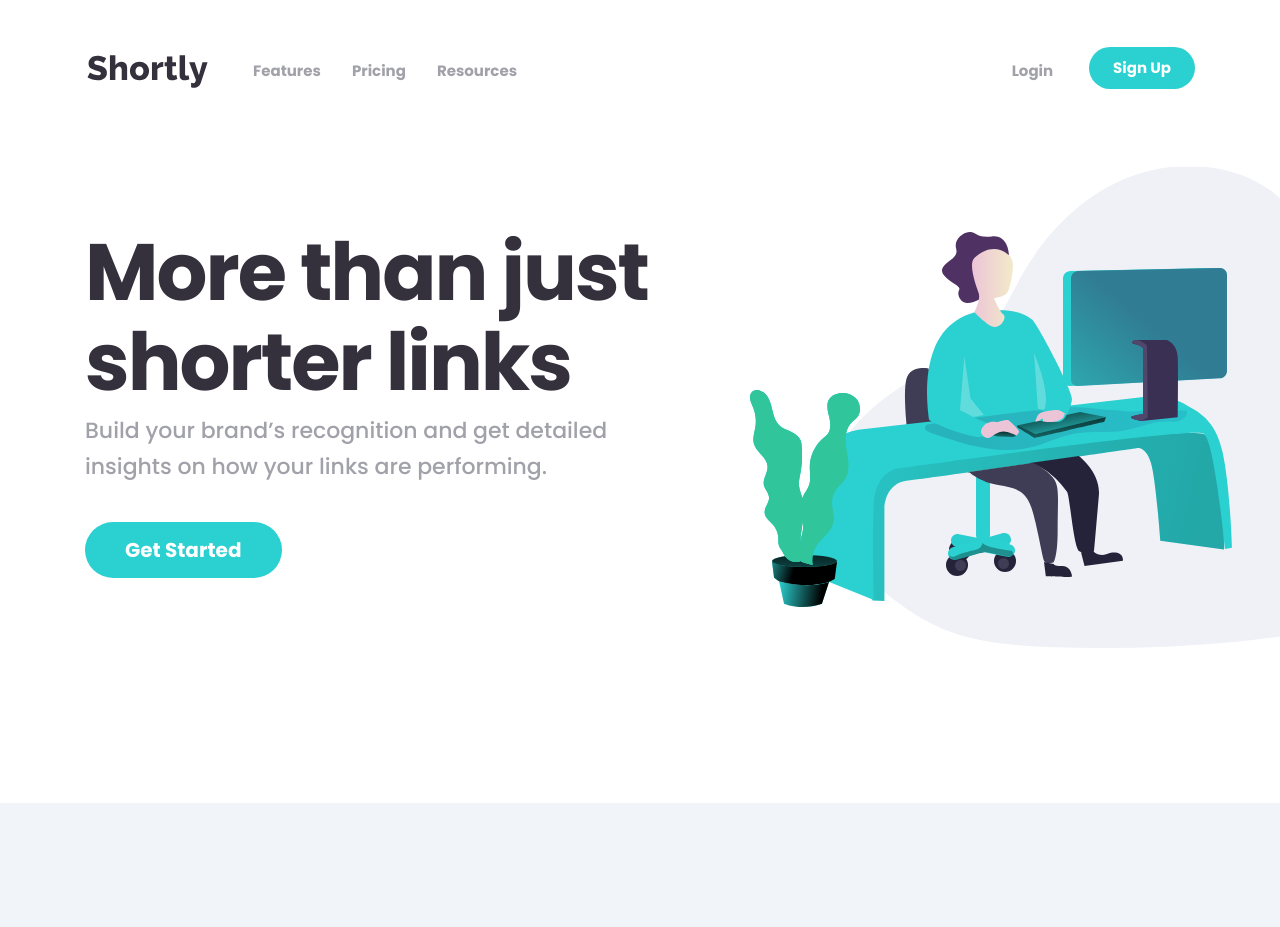
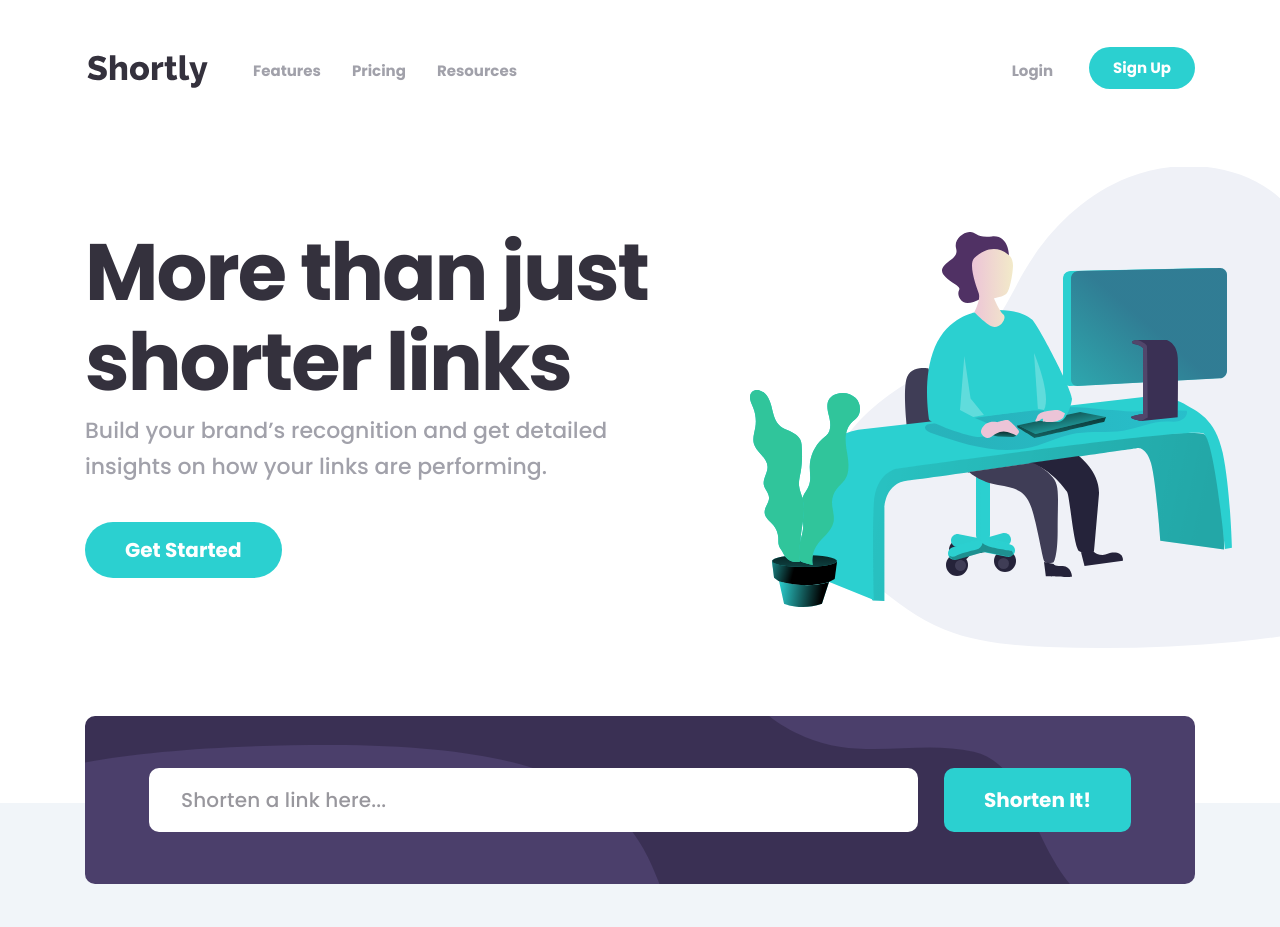
Before and after one commit to annaindistress/frontend-mentor-shortly, a Next.js app: page /frontend-mentor-shortly/ in a window 1280 px wide. Shown: the top 927 px of the page. Built offline with nearby package versions, Linux system fonts and the light colour scheme.

Commit message:
Add form to link manager section

```diff
--- a/app/components/button.tsx
+++ b/app/components/button.tsx
@@ -6,23 +6,39 @@ interface ButtonProps {
   children: ReactNode;
   href?: string;
   className?: string;
-  size: "sm" | "lg";
+  size?: "sm" | "lg";
+  type?: "button" | "submit" | "reset";
 }
 
-function Button({ children, href = "/#", className = "", size }: ButtonProps) {
-  return (
-    <a
-      className={clsx(
-        `bg-primary-200 hover:bg-primary-100 focus-within:bg-primary-100 custom-focus inline-block rounded-full font-bold capitalize text-white ${className}`,
-        {
+function Button({
+  children,
+  href = "",
+  className = "",
+  size = "sm",
+  type = "button",
+}: ButtonProps) {
+  const baseStyles = `custom-focus inline-block bg-primary-200 font-bold capitalize text-white focus-within:bg-primary-100 hover:bg-primary-100 ${className}`;
+
+  if (href !== "")
+    return (
+      <a
+        className={clsx(`rounded-full ${baseStyles}`, {
           "px-6 py-3": size === "sm",
           "px-10 py-[18px] text-xl leading-none": size === "lg",
-        },
-      )}
-      href={`${BASE_URL}${href}`}
+        })}
+        href={`${BASE_URL}${href}`}
+      >
+        {children}
+      </a>
+    );
+
+  return (
+    <button
+      type={type}
+      className={`rounded-md px-3 py-3.5 text-lg leading-5 md:rounded-[10px] md:px-10 md:py-4 md:text-xl md:leading-6 ${baseStyles}`}
     >
       {children}
-    </a>
+    </button>
   );
 }
 
--- a/app/components/cta.jsx
+++ b/app/components/cta.jsx
@@ -7,7 +7,11 @@ function Cta() {
       <p className="title mb-4 mt-2.5 md:mb-8 md:mt-0">
         Boost your links today
       </p>
-      <Button size="lg" className="mb-2.5 md:mb-0">
+      <Button
+        href="/#"
+        size="lg"
+        className="mb-2.5 ring-offset-secondary-200 md:mb-0"
+      >
         Get started
       </Button>
     </section>
--- /dev/null
+++ b/app/components/form.tsx
@@ -0,0 +1,52 @@
+"use client";
+import { ChangeEvent, FormEvent, useState } from "react";
+import clsx from "clsx";
+import Button from "@/app/components/button";
+
+function Form() {
+  const [value, setValue] = useState("");
+  const [isError, setIsError] = useState(false);
+
+  function handleInput(event: ChangeEvent<HTMLInputElement>) {
+    if (isError) setIsError(false);
+    setValue(event.target.value);
+  }
+
+  function handleSubmit(event: FormEvent<HTMLFormElement>) {
+    event.preventDefault();
+
+    if (!value) {
+      setIsError(true);
+      return;
+    }
+    setValue("");
+  }
+
+  return (
+    <form
+      className="bg-form-mobile-pattern md:bg-form-desktop-pattern relative top-[-80px] mx-auto flex max-w-[1110px] flex-col gap-4 rounded-[10px] bg-secondary-200 bg-[length:72%] bg-right-top bg-no-repeat p-6 md:top-[-87px] md:flex-row md:gap-[26px] md:bg-cover md:px-16 md:py-[52px]"
+      onSubmit={handleSubmit}
+    >
+      <input
+        value={value}
+        onChange={handleInput}
+        type="text"
+        placeholder="Shorten a link here..."
+        className={clsx(
+          "custom-focus grow rounded-md border-[3px] px-3 py-[3px] text-base leading-9 tracking-[0.12px] text-secondary-300 ring-offset-secondary-200 placeholder:text-secondary-300 placeholder:opacity-50 md:rounded-[10px] md:px-[29px] md:py-[11px] md:text-xl md:leading-9 md:tracking-[0.15px]",
+          { "border-red-400": isError, "border-transparent": !isError },
+        )}
+      />
+      {isError && (
+        <span className="bottom-[26px] mt-[-12px] text-xs italic leading-[18px] tracking-[0.08px] text-red-400 md:absolute md:text-base md:leading-[18px] md:tracking-[-0.11px]">
+          Please add a link
+        </span>
+      )}
+      <Button type="submit" className="ring-offset-secondary-200">
+        Shorten it!
+      </Button>
+    </form>
+  );
+}
+
+export default Form;
--- a/app/components/hero.tsx
+++ b/app/components/hero.tsx
@@ -7,14 +7,16 @@ function Hero() {
     <section className="w-screen overflow-hidden pb-40 lg:pb-36">
       <div className="mx-auto grid max-w-[1158px] lg:grid-cols-[615px_1fr] lg:pb-1.5 lg:pt-1">
         <div className="w-screen px-6 pb-2 text-center lg:w-auto lg:pt-14 lg:text-start ">
-          <p className="text-secondary-300 mb-4 text-[42px] font-bold leading-[48px] tracking-[-1.05px] md:mb-1.5 md:text-[80px] md:leading-[90px] md:tracking-[-2px]">
+          <p className="mb-4 text-[42px] font-bold leading-[48px] tracking-[-1.05px] text-secondary-300 md:mb-1.5 md:text-[80px] md:leading-[90px] md:tracking-[-2px]">
             More than just shorter links
           </p>
           <p className="mb-[33px] text-lg leading-relaxed md:mb-[37px] md:text-[22px] md:leading-9">
             Build your brand’s recognition and get detailed insights on how your
             links are performing.
           </p>
-          <Button size="lg">Get started</Button>
+          <Button href="/#" size="lg">
+            Get started
+          </Button>
         </div>
         <picture className="row-start-1 mx-auto mb-9 w-[511px] md:w-[733px] lg:col-start-2 lg:mb-0">
           <source
--- /dev/null
+++ b/app/components/link-manager.tsx
@@ -0,0 +1,12 @@
+import Form from "@/app/components/form";
+
+function LinkManager() {
+  return (
+    <section className="bg-slate-100 px-6 md:pb-[33px]">
+      <h2 className="sr-only">Shorten a link</h2>
+      <Form />
+    </section>
+  );
+}
+
+export default LinkManager;
--- a/app/components/navigation.tsx
+++ b/app/components/navigation.tsx
@@ -23,7 +23,7 @@ function Navigation() {
       </button>
       <nav
         className={clsx(
-          "bg-secondary-200 absolute inset-x-6 top-full grid items-center gap-6 rounded-[10px] px-6 py-10 text-center text-lg font-bold capitalize text-white md:static md:grid md:grid-cols-[1fr_repeat(2,_max-content)] md:gap-9 md:bg-transparent md:p-0 md:text-[15px] md:leading-[18px] md:text-zinc-400",
+          "absolute inset-x-6 top-full grid items-center gap-6 rounded-[10px] bg-secondary-200 px-6 py-10 text-center text-lg font-bold capitalize text-white md:static md:grid md:grid-cols-[1fr_repeat(2,_max-content)] md:gap-9 md:bg-transparent md:p-0 md:text-[15px] md:leading-[18px] md:text-zinc-400",
           {
             hidden: !isOpen,
           },
@@ -34,7 +34,7 @@ function Navigation() {
             <li key={link}>
               <a
                 href={`${BASE_URL}/#`}
-                className="md:focus-within:text-secondary-300 md:hover:text-secondary-300 custom-focus rounded-md"
+                className="custom-focus rounded-md md:focus-within:text-secondary-300 md:hover:text-secondary-300"
               >
                 {link}
               </a>
@@ -43,11 +43,11 @@ function Navigation() {
         </ul>
         <a
           href={`${BASE_URL}/#`}
-          className="md:focus-within:text-secondary-300 md:hover:text-secondary-300 custom-focus rounded-md"
+          className="custom-focus rounded-md md:focus-within:text-secondary-300 md:hover:text-secondary-300"
         >
           Login
         </a>
-        <Button size="sm" className="md:mt-[-5px]">
+        <Button href="/#" className="md:mt-[-5px]">
           Sign up
         </Button>
       </nav>
--- a/app/components/stats.tsx
+++ b/app/components/stats.tsx
@@ -23,7 +23,7 @@ const statsInfo = [
 function Stats() {
   return (
     <section className="bg-slate-100 px-6 text-center">
-      <div className="mx-auto max-w-[1110px] py-20 md:py-[120px]">
+      <div className="mx-auto max-w-[1110px] pb-[78px] md:pb-[120px]">
         <h2 className="title mb-4 text-secondary-300">Advanced Statistics</h2>
         <p className="mx-auto mb-[92px] max-w-[460px] text-base leading-7 tracking-[0.11px] md:mb-[100px] md:max-w-[540px] md:text-lg md:leading-8">
           Track how your links are performing across the web with our advanced
--- a/app/layout.tsx
+++ b/app/layout.tsx
@@ -4,7 +4,11 @@ import "@/app/globals.css";
 import Header from "@/app/components/header";
 import Footer from "@/app/components/footer";
 
-const poppins = Poppins({ subsets: ["latin"], weight: ["500", "700"] });
+const poppins = Poppins({
+  subsets: ["latin"],
+  weight: ["500", "700"],
+  style: ["normal", "italic"],
+});
 
 export const metadata: Metadata = {
   title: "Frontend Mentor | Shortly",
--- a/app/page.tsx
+++ b/app/page.tsx
@@ -1,4 +1,5 @@
 import Hero from "@/app/components/hero";
+import LinkManager from "@/app/components/link-manager";
 import Stats from "@/app/components/stats";
 import Cta from "@/app/components/cta";
 
@@ -9,6 +10,7 @@ export default function Home() {
         Shortly － URL shortening API challenge on Frontend Mentor
       </h1>
       <Hero />
+      <LinkManager />
       <Stats />
       <Cta />
     </>
--- a/tailwind.config.ts
+++ b/tailwind.config.ts
@@ -25,6 +25,10 @@ const config: Config = {
           "url('/frontend-mentor-shortly/cta-mobile-pattern.svg')",
         "cta-desktop-pattern":
           "url('/frontend-mentor-shortly/cta-desktop-pattern.svg')",
+        "form-mobile-pattern":
+          "url('/frontend-mentor-shortly/form-mobile-pattern.svg')",
+        "form-desktop-pattern":
+          "url('/frontend-mentor-shortly/form-desktop-pattern.svg')",
       },
     },
   },
```
Also changed, not shown: public/form-desktop-pattern.svg (added), public/form-mobile-pattern.svg (added).
